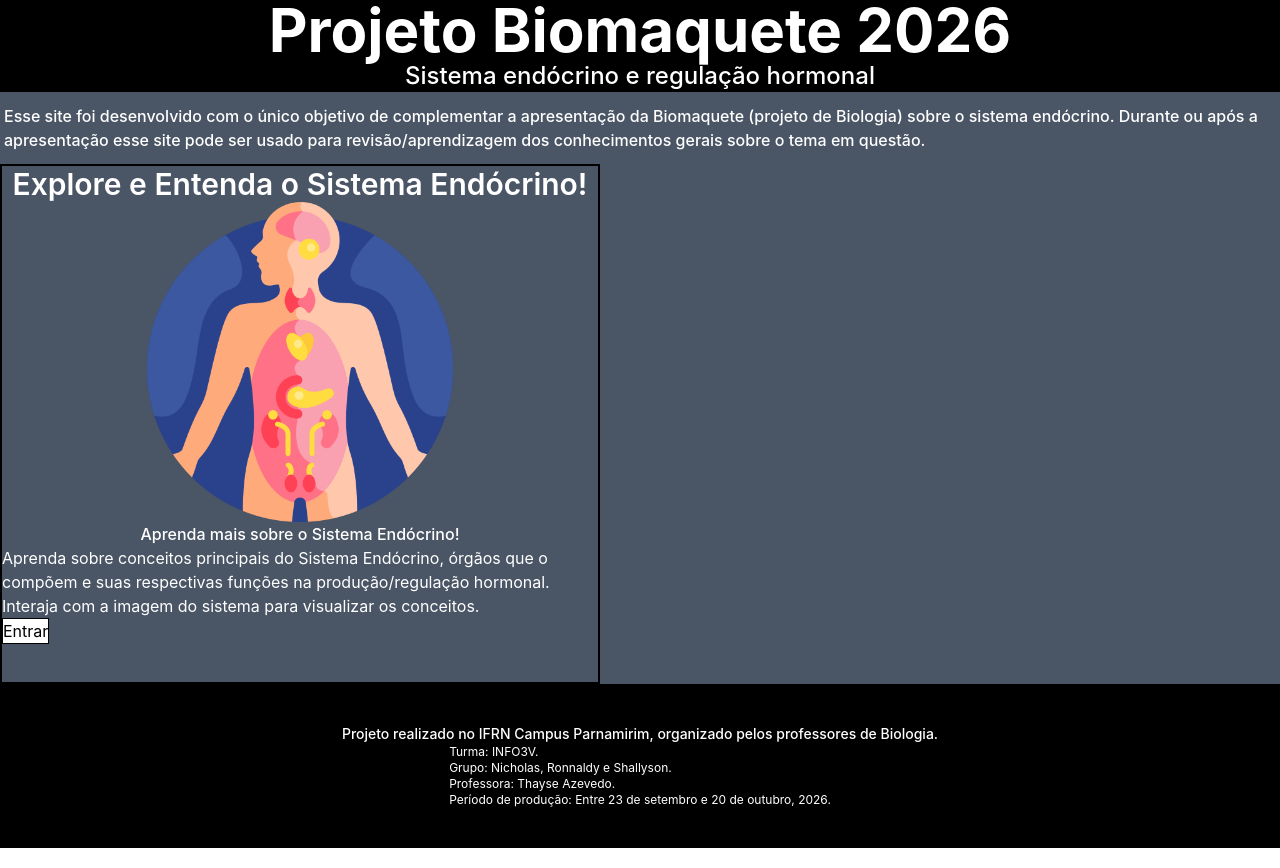
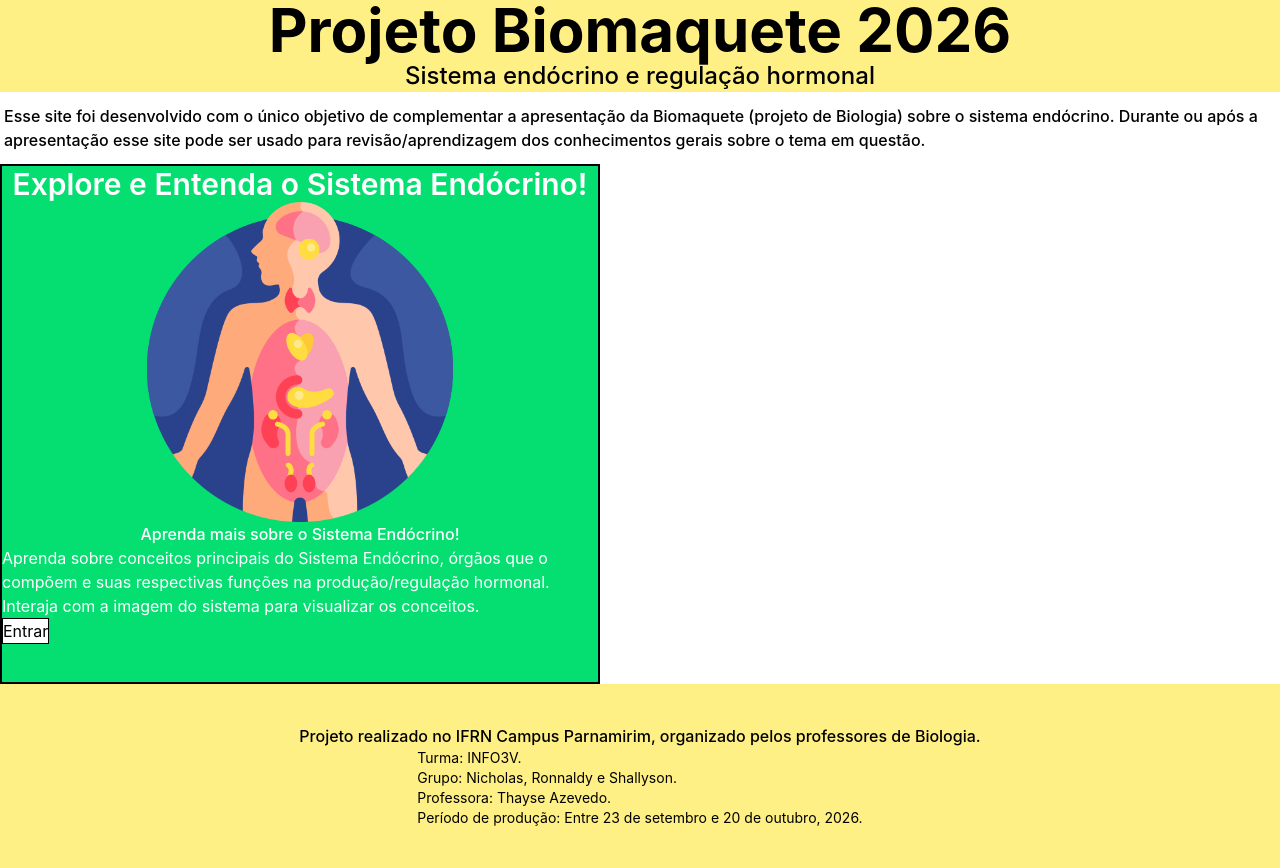
Before and after one commit to SLuann/SiteBiologia, a Next.js app: page / in a window 1280 px wide. Built offline with nearby package versions, Linux system fonts and the light colour scheme.

Commit message:
fix: Organizando paletas

```diff
--- a/app/componentes/Footer.jsx
+++ b/app/componentes/Footer.jsx
@@ -1,11 +1,10 @@
 export default function Footer(){
     return(
-
-        <div className= "bg-black p-10 text-white dark:text-white ">
-            <p className= "text-sm font-medium justify-self-center">
+        <div className= "bg-yellow-200 p-10 text-dark">
+            <p className= "font-medium justify-self-center">
                 Projeto realizado no IFRN Campus Parnamirim, organizado pelos professores de Biologia.
             </p>
-            <ul className="text-xs justify-self-center-safe">
+            <ul className="text-sm justify-self-center-safe">
                 <li>Turma: INFO3V.</li>
                 <li>Grupo: Nicholas, Ronnaldy e Shallyson.</li>
                 <li>Professora: Thayse Azevedo.</li>
--- a/app/componentes/Header.jsx
+++ b/app/componentes/Header.jsx
@@ -1,6 +1,6 @@
 export default function Header() {
     return(
-        <nav className="bg-black text-white">
+        <nav className="bg-yellow-200 text-black">
             <h1 className="text-6xl font-bold justify-self-center">Projeto Biomaquete 2026</h1>
             <h2 className="text-2xl font-medium justify-self-center">Sistema endócrino e regulação hormonal</h2>
         </nav>
--- a/app/componentes/SessãoInfo.jsx
+++ b/app/componentes/SessãoInfo.jsx
@@ -2,9 +2,9 @@ import Image from "next/image";
 import SistemaEndoIcon from "./imagens/SistemaEndoIcon.png";
 export default function(){
     return(
-        <div className="text- border-2 w-150 h-130">
+        <div className="bg-green-400 border-2 w-150 h-130">
             <h3 className="text-white text-3xl font-semibold justify-self-center">Explore e Entenda o Sistema Endócrino!</h3>
-            <Image src={SistemaEndoIcon} alt="Ícone do Sistema Endócrino" className="w-80 justify-self-center"/>
+            <Image src={SistemaEndoIcon} alt="Ícone do Sistema Endócrino" loading="eager" className="w-80 justify-self-center"/>
             <p className="justify-self-center font-medium text-white">Aprenda mais sobre o Sistema Endócrino!</p>
             <p className="justify-self-center text-white">Aprenda sobre conceitos principais do Sistema Endócrino, órgãos
                 que o compõem e suas respectivas funções na produção/regulação hormonal. Interaja com a imagem do
--- a/app/layout.jsx
+++ b/app/layout.jsx
@@ -6,9 +6,9 @@ import SessãoInfo from "./componentes/SessãoInfo";
 export default function RootLayout({ children }) {
   return (
     <html lang="pt">
-      <body className="min-h-screen flex flex-col">
+      <body className="bg-white min-h-screen flex flex-col">
         <Header/>
-        <main className="flex-1 bg-gray-600">
+        <main className="flex-1">
         {children}
         <SessãoInfo/>
         </main>
--- a/app/page.jsx
+++ b/app/page.jsx
@@ -1,10 +1,8 @@
 export default function HomePage() {
   return (
-    <main className="py-3 px-1">
-      <p className="text-white font-medium">Esse site foi desenvolvido com o único objetivo de complementar a
+      <p className="py-3 px-1 text-dark font-medium">Esse site foi desenvolvido com o único objetivo de complementar a
         apresentação da Biomaquete (projeto de Biologia) sobre o sistema endócrino. Durante ou após a apresentação
         esse site pode ser usado para revisão/aprendizagem dos conhecimentos gerais sobre o tema em questão.
       </p>
-    </main>
   );
 }
```
